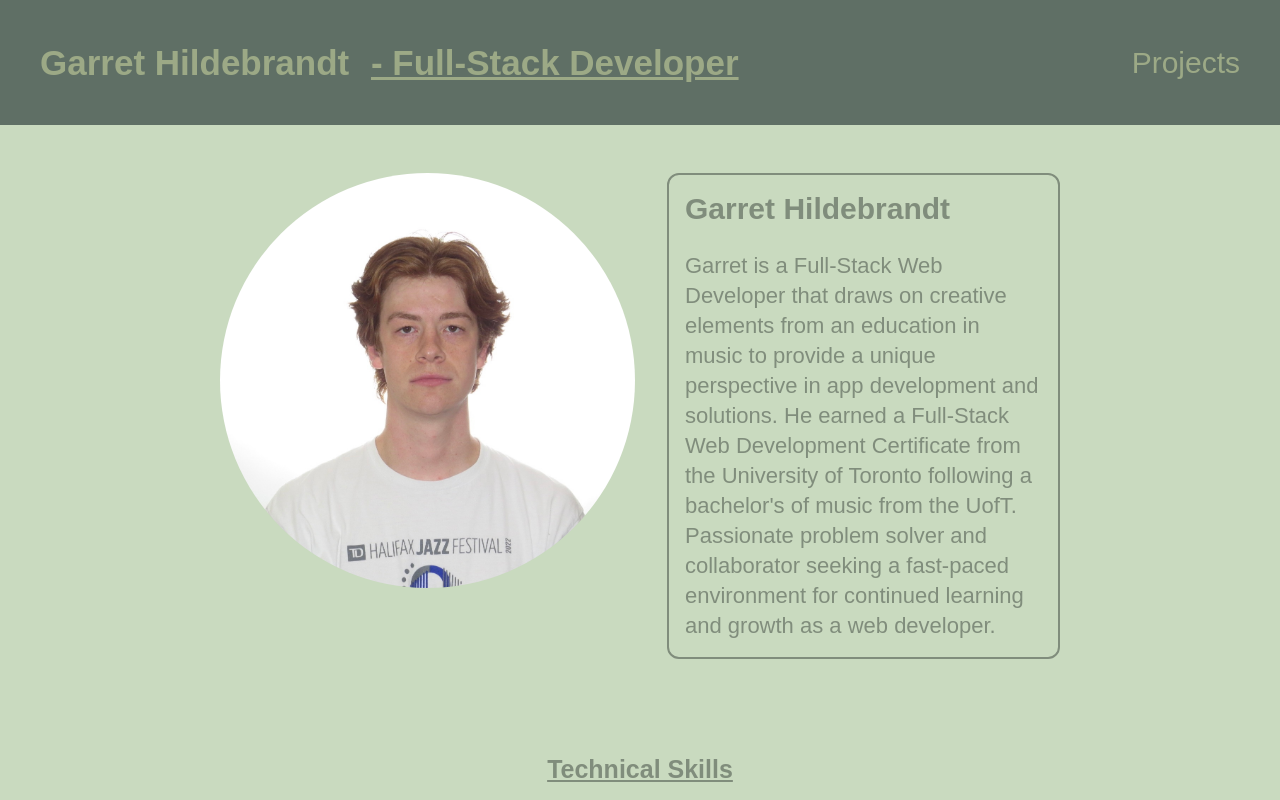
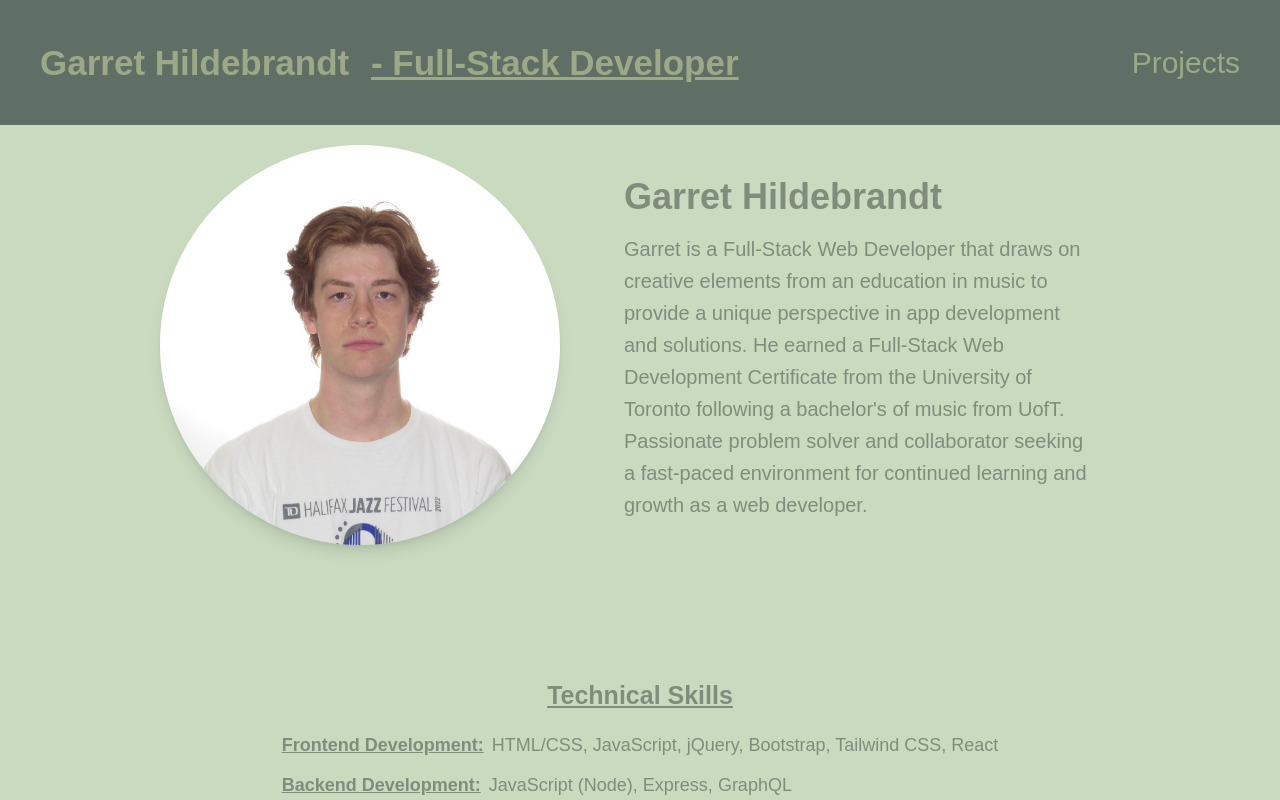
Before and after one commit to garrethil/portfolio, a React (Vite) app: page /#/ in a window 1280 px wide. Shown: the top 800 px of the page. Built offline with nearby package versions, Linux system fonts and the light colour scheme.

Commit message:
update pic/bio styling

```diff
--- a/src/pages/Home.jsx
+++ b/src/pages/Home.jsx
@@ -1,49 +1,51 @@
 import Resume from "../components/Resume";
 import Portfolio from "../components/Portfolio";
+
 function Home() {
   const headshot = "headshot.jpg";
 
   return (
-    <div className="flex flex-col items-center justify-center min-h-screen p-4 mt-8">
-      {/* Top section with image and bio */}
-      <div className="w-full lg:w-[80%] xl:w-[75%] max-w- flex justify-center items-center">
-        <div className="w-full px-2 md:px-4 lg:px-6 xl:px-12 flex flex-col lg:flex-row items-center lg:items-start text-center lg:text-left">
+    <div className="w-full flex flex-col items-center justify-center px-4 lg:px-0 space-y-12">
+      {/* Top Section (Image and Bio) */}
+      <div className="w-full lg:w-[80%] xl:w-[75%] max-w-screen-lg mx-auto flex flex-col lg:flex-row items-center lg:items-start text-center lg:text-left space-y-8 lg:space-y-0 lg:space-x-8 pt-5">
         {/* Image container */}
-          <div className="flex-shrink-0 lg:mr-6 xl:mr-8 mb-4 lg:mb-0">
+        <div className="flex-shrink-0 relative">
           <img
             src={headshot}
             alt="Profile Picture"
-              className="md:w-[315px] md:h-[315px] lg:w-[375px] lg:h-[375px] xl:w-[415px] xl:h-[415px] rounded-full object-cover"
+            className="md:w-[300px] md:h-[300px] lg:w-[350px] lg:h-[350px] xl:w-[400px] xl:h-[400px] rounded-full object-cover shadow-lg transition-transform duration-300 ease-in-out transform hover:scale-105"
           />
         </div>
 
         {/* Text content container */}
-          <div className="flex flex-col items-center lg:items-start lg:flex-grow lg:w-2/3 border-content-text border-2 rounded-xl p-4">
-            <h2 className=" text-xl sm:text-2xl lg:text-3xl font-bold">
-              Garret Hildebrandt{" "}
+        <div className="flex flex-col items-center lg:items-start lg:flex-grow lg:w-2/3  rounded-xl p-6 lg:p-8 bg-content text-content-text">
+          <h2 className="text-2xl sm:text-3xl lg:text-4xl font-bold mb-4">
+            Garret Hildebrandt
           </h2>
-            <p className="text-sm sm:text-base lg:text-[20px] xl:text-[22px] lg:leading-[28px] xl:leading-[30px] lg:mt-6">
-              Garret is a Full-Stack Web Developer that draws on creative
-              elements from an education in music to provide a unique
-              perspective in app development and solutions. He earned a
-              Full-Stack Web Development Certificate from the University of
-              Toronto following a bachelor's of music from the UofT. Passionate
-              problem solver and collaborator seeking a fast-paced environment
-              for continued learning and growth as a web developer.
+          <p className="text-base sm:text-lg lg:text-xl leading-relaxed lg:leading-8">
+            Garret is a Full-Stack Web Developer that draws on creative elements
+            from an education in music to provide a unique perspective in app
+            development and solutions. He earned a Full-Stack Web Development
+            Certificate from the University of Toronto following a bachelor's of
+            music from UofT. Passionate problem solver and collaborator seeking
+            a fast-paced environment for continued learning and growth as a web
+            developer.
           </p>
         </div>
       </div>
-      </div>
 
-      {/* Resume section below the top section */}
-      <div className="w-full lg:w-[80%] xl:w-[60%] flex justify-center items-center p-4">
+      {/* Resume Section */}
+      <div className="w-full lg:w-[80%] max-w-screen-lg flex justify-center items-center">
         <Resume />
       </div>
 
-      <h2 className="text-[25px] font-semibold pt-4 underline">Projects</h2>
+      {/* Projects Section */}
+      <h2 className="text-2xl sm:text-3xl lg:text-4xl font-semibold underline text-center pt-4">
+        Projects
+      </h2>
       <div
         id="projects"
-        className="w-full xl:w-[80%] flex justify-center items-center p-4"
+        className="w-full max-w-screen flex justify-center items-center p-4"
       >
         <Portfolio />
       </div>
```
Lines whose indentation alone changed are shown as unchanged.
